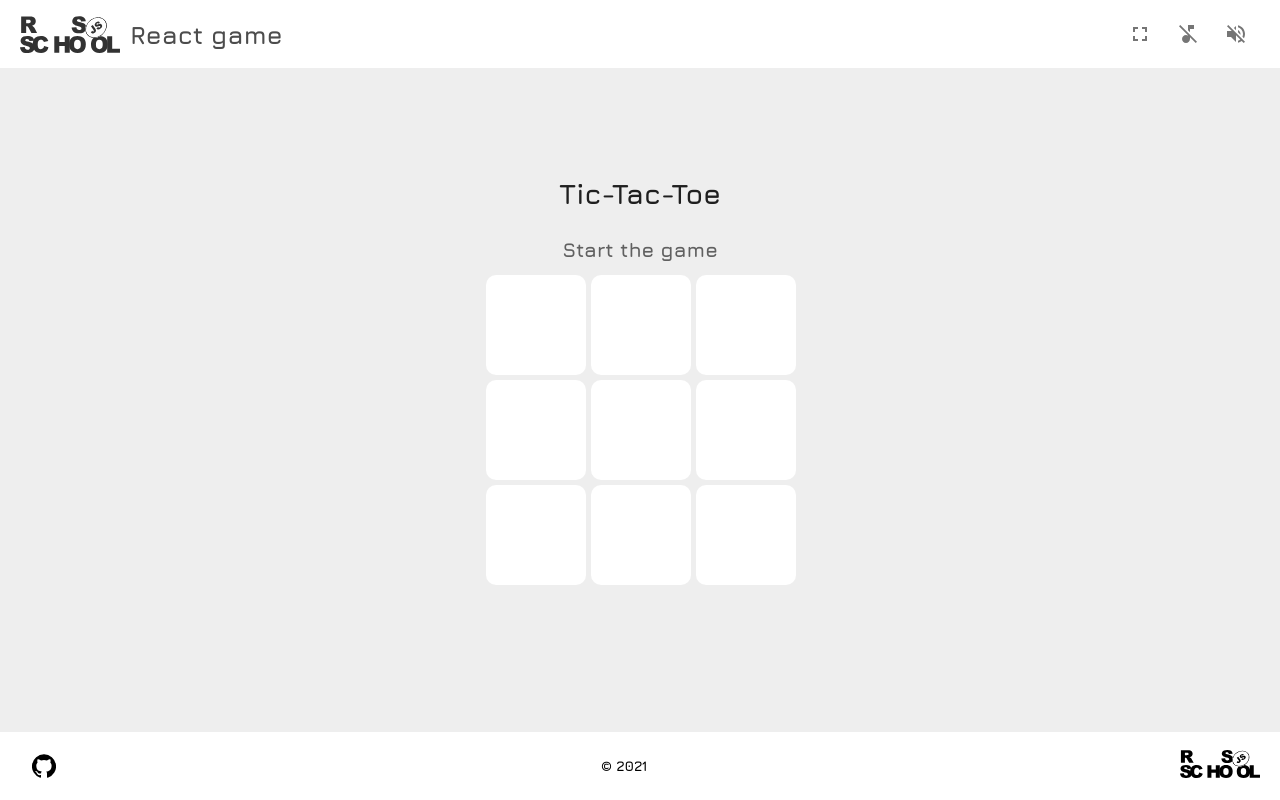
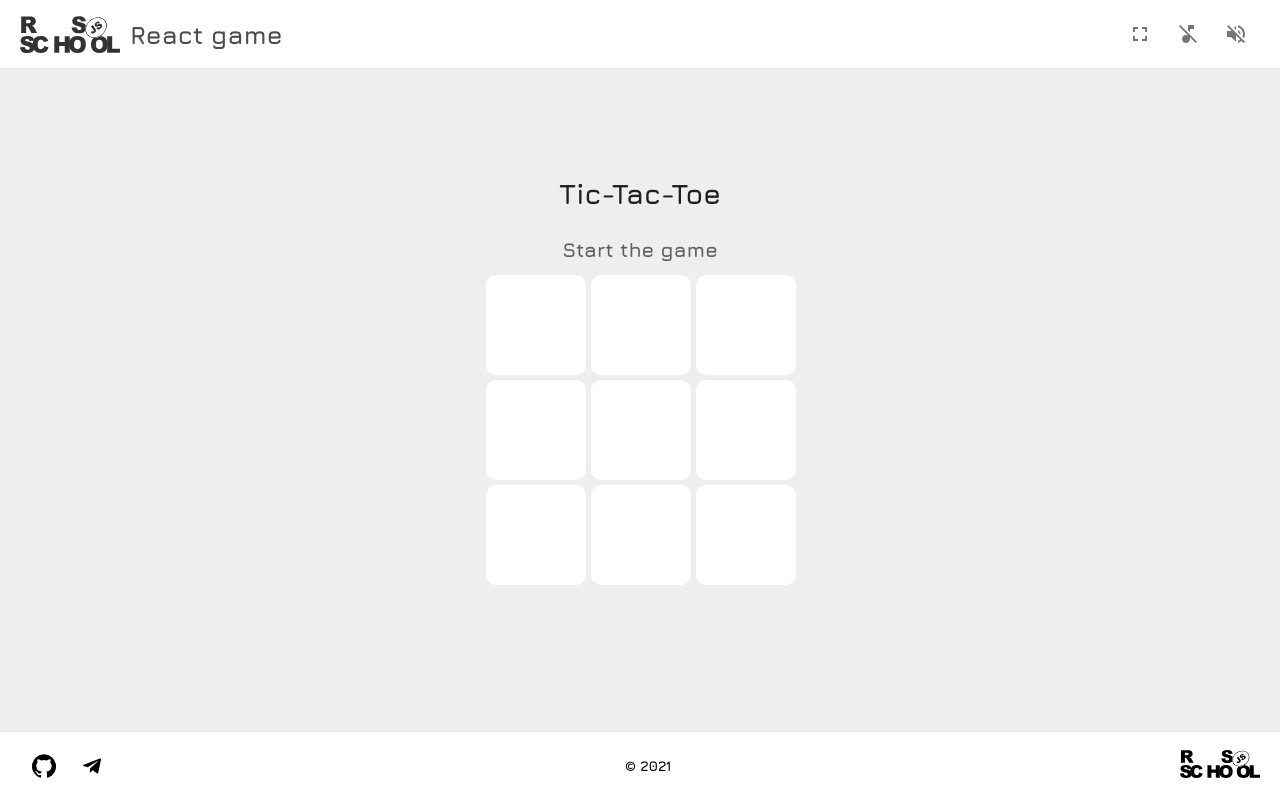
Before and after one commit to TimraWork/react-typescript-game, a React app: page / in a window 1280 px wide. Built offline with nearby package versions, Linux system fonts and the light colour scheme.

Commit message:
feat: add telegram link

```diff
--- a/src/components/Footer.tsx
+++ b/src/components/Footer.tsx
@@ -1,11 +1,15 @@
 import logoSrc from '../assets/img/rs_school_js.svg';
 import IconButton from '@material-ui/core/IconButton';
 import GitHubIcon from '@material-ui/icons/GitHub';
+import TelegramIcon from '@material-ui/icons/Telegram';
 
 export const Footer = () => (
   <footer>
     <IconButton color="primary" href="https://github.com/TimraWork" target="_blank">
       <GitHubIcon />
+    </IconButton>
+    <IconButton color="primary" href="https://telegram.me/timra_work" target="_blank">
+      <TelegramIcon />
     </IconButton>
     <div className="copyright">&copy; 2021</div>
     <a href={'https://rs.school/react/'} className="footer-logo" target="_blank">
```
